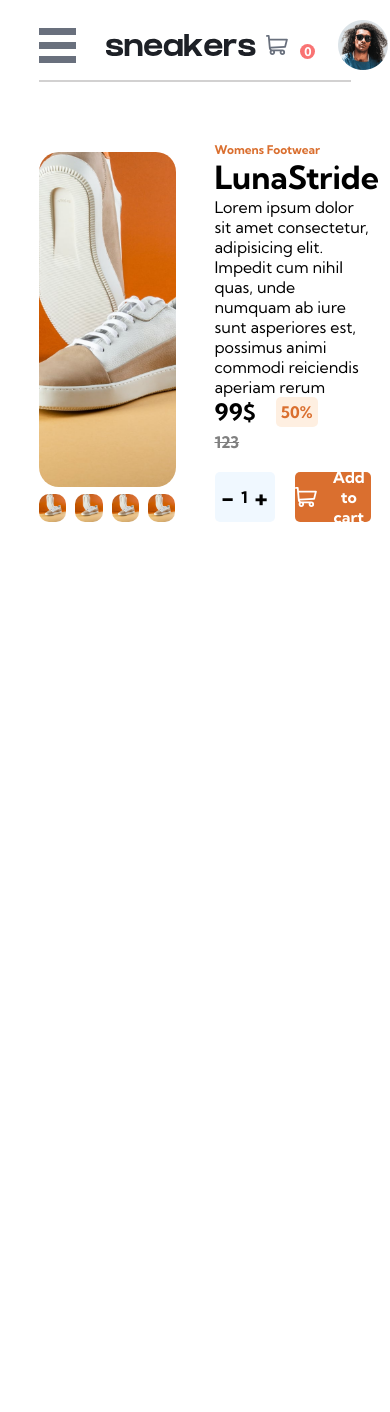
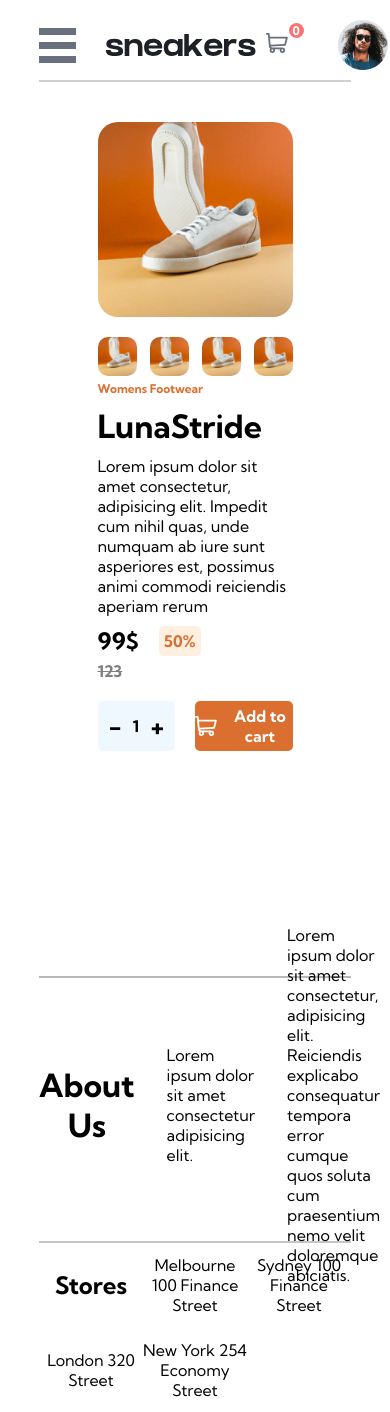
Before and after one commit to paluras/ecomerce, a React (Vite) app: page /1 in a window 390 px wide. Before the commit the page ends 844 px from the top, so only its background shows below. Built offline with nearby package versions, Linux system fonts and the light colour scheme.

Commit message:
Fin-for deploy

```diff
--- a/src/App.css
+++ b/src/App.css
@@ -21,10 +21,10 @@ a{
 nav{
   display:flex;
   justify-content: space-between;
-
   width: 100%;
   border-bottom: 2px solid rgba(194, 192, 192, 0.726);
   height: 70px;
+  position: sticky;
 
 }
 
@@ -77,23 +77,27 @@ li{
 
 main{
   display: flex;
-  justify-content: space-around;
+  justify-content: center;
   max-width:100%;
-  max-height: 70vh;
+  min-height: 95vh;
+
+
+
   margin-top: 40px;
 }
 
 .left-main-imgs{
   display: flex;
   flex-direction: column;
+  align-items: center;
   max-width: 35%;
   padding: 30px 0px 0px 5%;
 
 }
 .left-main-imgs > img{
   border-radius: 20px;
-  height: 100%;
-  width: 100%;
+  height: 50%;
+  width: 70%;
   object-fit: cover;
 }
 .bottom-imgs{
@@ -101,7 +105,7 @@ main{
   gap:5%;
   justify-content: space-between;
   padding-top: 5% ;
-
+  width: 70%;
 }
 .bottom-imgs > img{
   max-width:20%;
@@ -110,10 +114,12 @@ main{
 
 .right-main-description{
   width: 40%;
-  padding: 5% 0% 0px 0px;
+  ;
+  padding: 30px 0% 0px 0px;
   display: flex;
   flex-direction: column;
-  justify-content: space-evenly;
+  justify-content: start;
+  gap: 30px;
 }
 
 .maker{
@@ -203,7 +209,7 @@ main{
 
 .card{
   display: flex;
-  justify-content: space-around;
+  justify-content: space-between;
   flex-direction: column;
   background-color: rgb(247, 241, 241);
   width: 20vw;
@@ -214,23 +220,32 @@ main{
   border-radius: 20px;
 }
 .home-list::-webkit-scrollbar {
-  width: 0px;
+  width: 5px;
+  height: 8px;
+  background-color: #ffffff;
 }
 
-.home-list::-webkit-scrollbar-track {
-  box-shadow: inset 0 0 6px rgba(216, 184, 135, 0.3);
+.home-list::-webkit-scrollbar-thumb{
+  background-color: rgba(201, 201, 201, 0.822);
 }
 
-.home-list::-webkit-scrollbar-thumb {
-  background-color: rgb(236, 230, 230);
-  outline: 1px solid rgb(231, 234, 238);
+.card > img{
+ max-width: 100%;
 }
 
 
+
 .home-list{
+  width: 100%;
   display: flex;
-  overflow: scroll;
+  overflow-x: auto;
+  white-space: nowrap;
 }
+
+.home-list > li {
+  border: none;
+}
+
 
 .cart{
   display: flex;
@@ -258,7 +273,7 @@ main{
   font-weight: 700;
   position: absolute;
   text-align: center;
-  top: 44px;
+  top: 0px;
   left:77%;
   border-radius: 100%;
   pointer-events: none;
@@ -272,7 +287,12 @@ main{
 .cart p{
   font-size: 12px;
 }
+
+.uno{
+  position: relative;
+}
 .thecart{
+  position: relative;
   display: flex;
   padding: 10px;
   flex-direction: column;
@@ -280,8 +300,10 @@ main{
   align-items: center;
   border: none;
   width: 100%;
+
 }
 .thecart > div{
+position: relative;
  display: flex;
  align-items: center;
  width: 100%;
@@ -296,8 +318,43 @@ main{
   border: none;
   font-weight: 700;
   border-radius: 10px;
+  position: sticky;
+  bottom: 0px;
+  width: 100%;
+  min-height: 40px;
+  overflow: none;
+  text-align: center;
+  border: 3px white solid;
 
 
+
+}
+
+.about{
+  display: flex;
+  justify-content: space-between;
+  height: 30vh;
+  align-items: center;
+  gap: 2rem;
+  border-top: 2px solid rgba(128, 128, 128, 0.562);
+}
+
+.tittle-about{
+  text-align: center;
+}
+
+.stores{
+  display: grid;
+  grid-template-columns: 1fr 1fr 1fr;
+  grid-template-rows: 1fr 1fr;
+  border-top: 2px solid rgba(182, 172, 172, 0.719);
+  align-items: center;
+  height: 20vh;
+
+}
+
+.stores > div , h2{
+  text-align: center;
 }
 
 
@@ -341,4 +398,76 @@ main{
     font-weight: 700;
 
   }
+  .home-list{
+    width: 100%;
+    display: grid;
+    justify-content: center;
+    align-items: center;
+    grid-template-columns: repeat(2, 1fr);
+    overflow-x: auto;
+    white-space: nowrap;
+  }
+  .card{
+  display: flex;
+  justify-content: space-between;
+  flex-direction: column;
+  background-color: rgb(247, 241, 241);
+  width: 20vw;
+  height: 35vh;
+  margin: 10px;
+  padding: 20px;
+  border: 3px solid #da6f2f;
+  border-radius: 20px;
 }
+.home-list > li{
+  justify-content: center;
+}
+
+main{
+  display: flex;
+  flex-direction: column;
+  justify-content: start;
+  align-items: center;
+  max-width:100%;
+  min-height: 100vh;
+  margin-top: 40px;
+}
+
+.left-main-imgs{
+  display: flex;
+  flex-direction: column;
+  align-items: center;
+  max-width: 100%;
+  padding: 0px 0px 0px 0%;
+
+}
+.left-main-imgs > img{
+  border-radius: 20px;
+  height: 50%;
+  width: 50%;
+  object-fit: cover;
+}
+.bottom-imgs{
+  display: flex;
+  gap:5%;
+  justify-content: space-between;
+  padding-top: 5% ;
+  width: 50%;
+}
+.bottom-imgs > img{
+  max-width:20%;
+  border-radius: 10px;
+}
+
+.right-main-description{
+  width: 50%;
+  padding: 5px 0% 0px 0px;
+  display: flex;
+  flex-direction: column;
+  justify-content: center;
+  gap: 10px;
+}
+
+
+
+}
--- a/src/App.tsx
+++ b/src/App.tsx
@@ -8,6 +8,8 @@ import "./App.css"
 import { useParams } from 'react-router-dom';
 import ProductDetail from './Components/Product';
 import Nav from './Components/Nav';
+import About from './Components/About';
+import AboutUs from './Components/Contacts';
 
 
 
@@ -28,11 +30,22 @@ function App() {
         const [cartItems, setCartItems] = useState<CartItem[]>([]);
         const [cartSide, setCartSide] = useState("")
         const [sideWidth, setSideWidth] = useState(false)
-
+        const [prductCount , setProductCount] = useState(1)
         const resultWomen = data.products.filter(word => word.category == "Womens Footwear");
         console.log(resultWomen);
         const resultMen = data.products.filter(word => word.category == "Mens Footwear");
         console.log(resultMen);
+
+
+
+        function handlePlus(){
+                setProductCount(prevstate => prevstate + 1)
+              }
+
+              function handleMinus(){
+                setProductCount(prevstate => prevstate - 1)
+              }
+
 
         function handleSidebar(){
               setSidebar(!sidebar)
@@ -44,12 +57,15 @@ function App() {
                 sideWidth?setCartSide("200px"): setCartSide("")
           }
 
+
+
         const addToCart = (item: any) => {
-                setCartItems([...cartItems, item]);
+                setCartItems([...cartItems, item]) ;
               }
 
-                        let cart =   <div className='thecart'>
-                        {cartItems.map((item) => (
+
+        let cart = <div className='thecart'>
+                        {cartItems.map((item ) => (
                 <div key={item.id}>
                 <img src={item.photo}></img>
                 <p>{item.name} - {item.price}$</p>
@@ -58,12 +74,13 @@ function App() {
                         </div>
 
 
+
     return (
         <>
         <Nav count={count} handleSidebar={handleSidebar} cart={cart} cartSide={cartSide} handleCart={handleCart} cartItems={cartItems} />
 
       <Routes>
-        <Route path='/:id' element={ <ProductDetail addToCart={addToCart} /> } />
+        <Route path='/:id' element={ <ProductDetail addToCart={addToCart} prductCount={prductCount} handlePlus={handlePlus} handleMinus={handleMinus} /> } />
 
         <Route path='/'
         element={
@@ -86,6 +103,8 @@ function App() {
 
 
       </Routes>
+                <About />
+                <AboutUs />
 </>
     )
 }
--- /dev/null
+++ b/src/Components/About.tsx
@@ -0,0 +1,19 @@
+import React from "react";
+
+function About(){
+    return(
+        <div className="App">
+            <div className="about">
+            <h1 className="tittle-about">About Us</h1>
+            <p>Lorem ipsum dolor sit amet consectetur adipisicing elit. </p>
+            <div className="img-container">
+                <img></img>
+                <img></img>
+                Lorem ipsum dolor sit amet consectetur, adipisicing elit. Reiciendis explicabo consequatur tempora error cumque quos soluta cum praesentium nemo velit doloremque abiciatis.
+                </div>
+            </div>
+        </div>
+    )
+}
+
+export default About
--- /dev/null
+++ b/src/Components/Contacts.tsx
@@ -0,0 +1,21 @@
+import React from "react";
+
+function AboutUs(){
+    return(
+        <div className="App">
+            <footer>
+
+                <div className="stores">
+                <h2>Stores</h2>
+                    <div className="locations">Melbourne 100 Finance Street</div>
+                    <div className="detail-street">Sydney 100 Finance Street</div>
+                    <div className="detail-street">London 320  Street</div>
+                    <div className="detail-street">New York 254 Economy Street</div>
+                </div>
+            </footer>
+        </div>
+    )
+}
+
+
+export default AboutUs
--- a/src/Components/Nav.tsx
+++ b/src/Components/Nav.tsx
@@ -25,10 +25,10 @@ function Nav({count , handleSidebar, cart ,handleCart, cartSide,cartItems} : {ca
             </div>
             </div>
             <div className="right-nav">
-              <>
+              <div className="uno">
               <img  onClick ={handleCart} src="src\assets\icon-cart.svg" alt="" />
               <div className="cart-items">{cartItems.length}</div>
-              </>
+              </div>
               <div style={{width:cartSide}} className="cart">
                 {cart}
               </div>
--- a/src/Components/Product.tsx
+++ b/src/Components/Product.tsx
@@ -9,10 +9,11 @@ import productsData from '../db.json';
 
 
 
-const ProductDetail = ({addToCart}:{addToCart : any}) => {
+const ProductDetail = ({addToCart, handlePlus , handleMinus, prductCount}:{prductCount: number,handlePlus: any , handleMinus: any,addToCart : any}) => {
 
 
   const { id } = useParams();
+
 
 
 
@@ -45,9 +46,9 @@ const ProductDetail = ({addToCart}:{addToCart : any}) => {
                 <div className="oldprice">123</div>
               <div className="buttons-price">
                 <div className="add-items">
-                  <div className="minus">-</div>
-                  <div className="amount">1</div>
-                  <div className="plus">+</div>
+                  <div onClick={handleMinus} className="minus">-</div>
+                  <div className="amount">{prductCount}</div>
+                  <div onClick={handlePlus} className="plus">+</div>
                 </div>
               <div onClick={() => addToCart(product)} className="add-to-cart">
                 <img src="src\assets\icon-cart.svg" alt="cart" />
```
